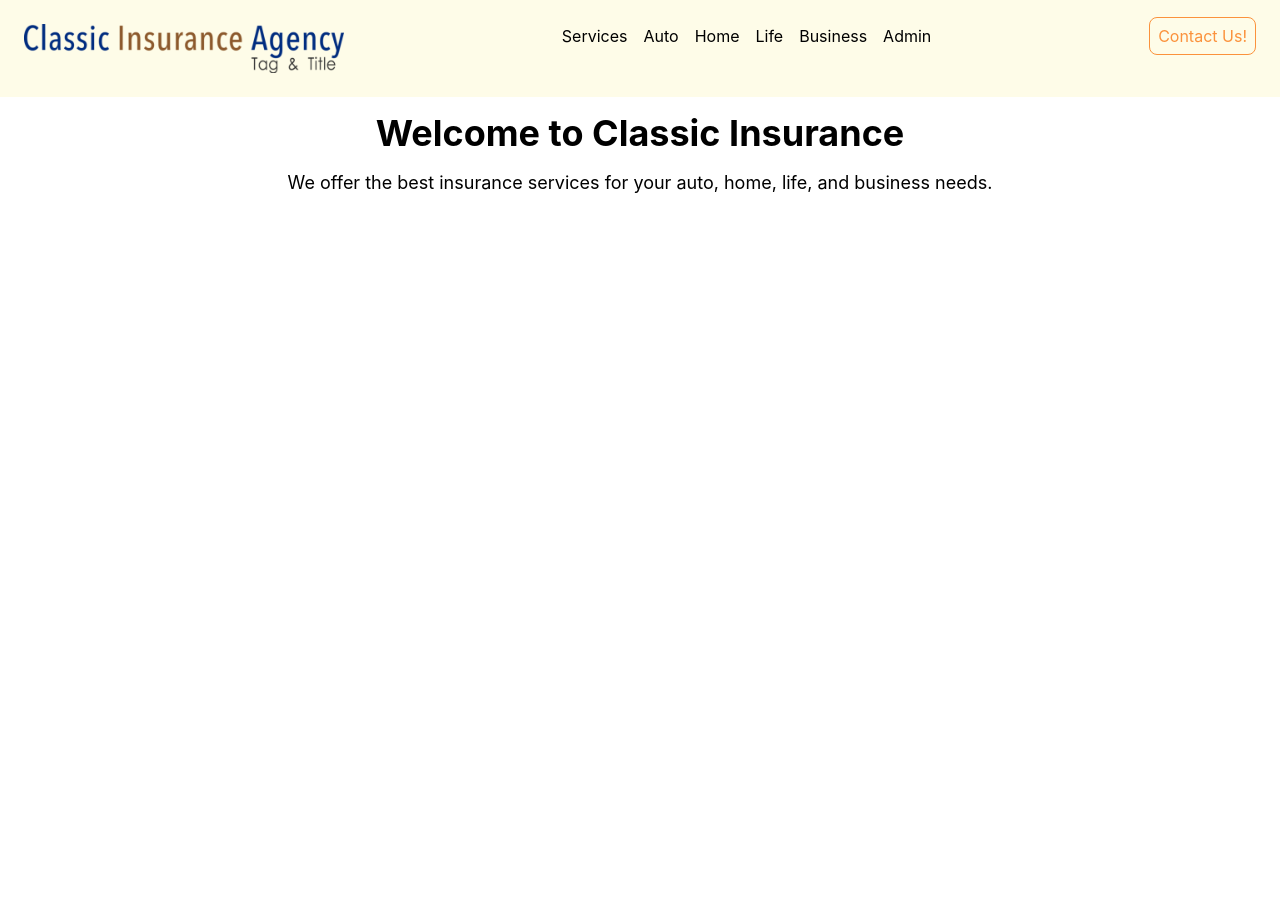
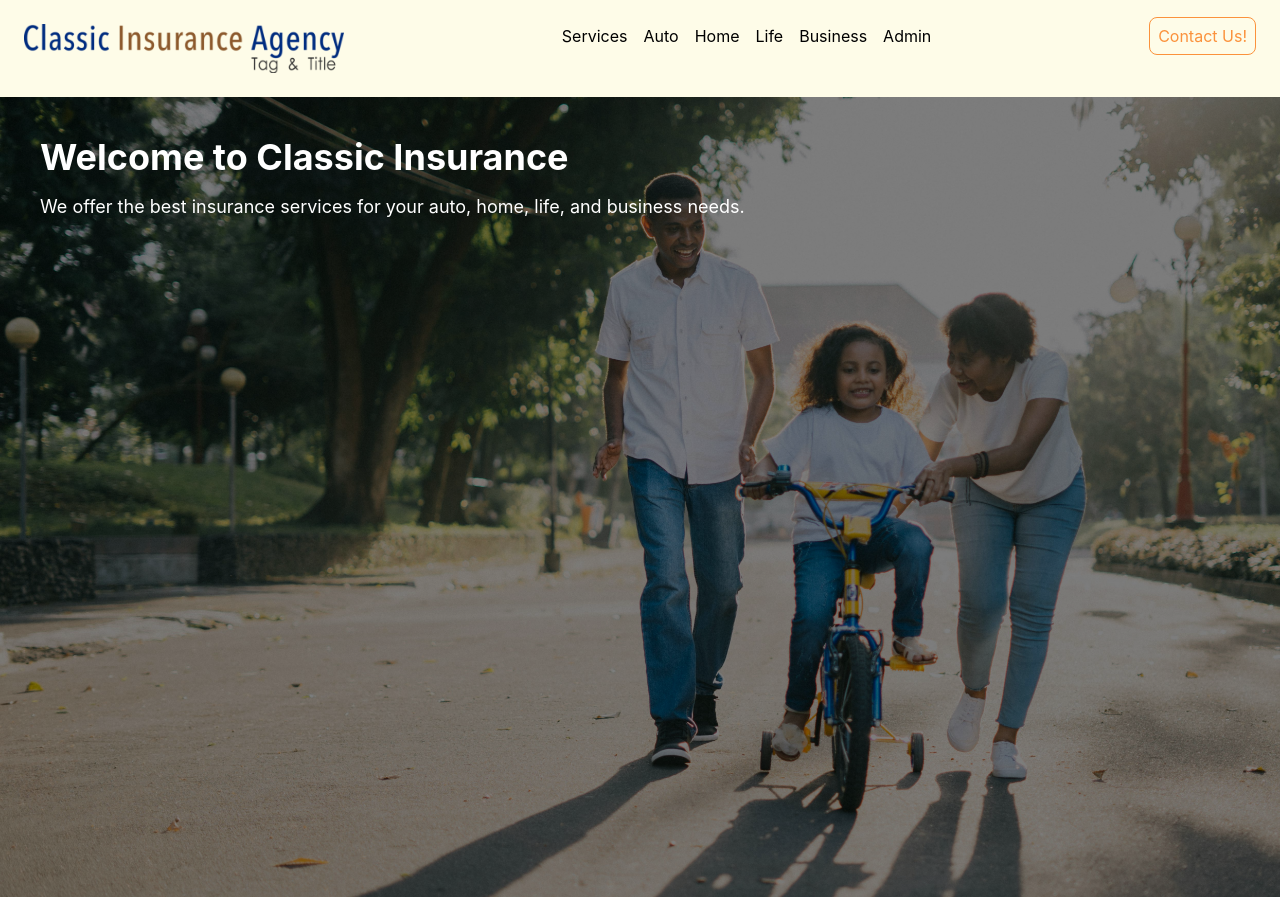
Before and after one commit to tajsharma/classic-insurance-proj, a React (Create React App) app in the folder insurance-frontend/: page / in a window 1280 px wide. Before the commit the page ends 800 px from the top, so only its background shows below. Built offline with nearby package versions, Linux system fonts and the light colour scheme.

Commit message:
add background to the page and first div

```diff
--- a/insurance-frontend/src/Components/LandingPage.tsx
+++ b/insurance-frontend/src/Components/LandingPage.tsx
@@ -1,11 +1,23 @@
 import React from 'react';
+import bgimage from '../Assets/family-matters.jpg'
 
 const LandingPage: React.FC = () => {
   return (
-    <div className="p-4">
-      <h1 className="text-4xl font-bold text-center">Welcome to Classic Insurance</h1>
-      <p className="mt-4 text-lg text-center">We offer the best insurance services for your auto, home, life, and business needs.</p>
-    </div>
+    <section style={{
+      backgroundImage: `url(${bgimage})`,
+      backgroundSize: 'cover',       // Ensures the image covers the entire div
+      backgroundPosition: 'center',  // Centers the image
+      height: '100vh',               // Full screen height
+    }} className="relative flex flex-col items-start justify-start text-white">
+      <div className="absolute inset-0 bg-black opacity-50"></div>
+
+      <div className="relative z-10 p-10">
+        <h1 className="text-4xl font-bold">Welcome to Classic Insurance</h1>
+        <p className="mt-4 text-lg">We offer the best insurance services for your auto, home, life, and business needs.</p>
+      </div>
+
+    </section>
+
   );
 };
 
```
